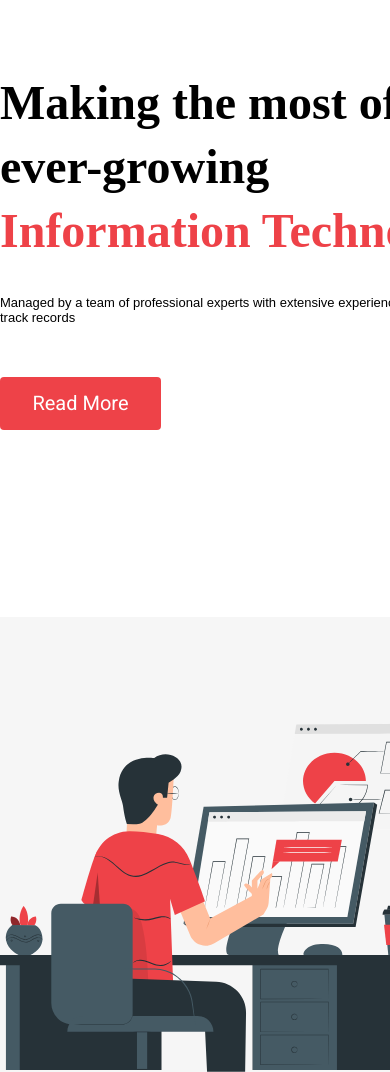
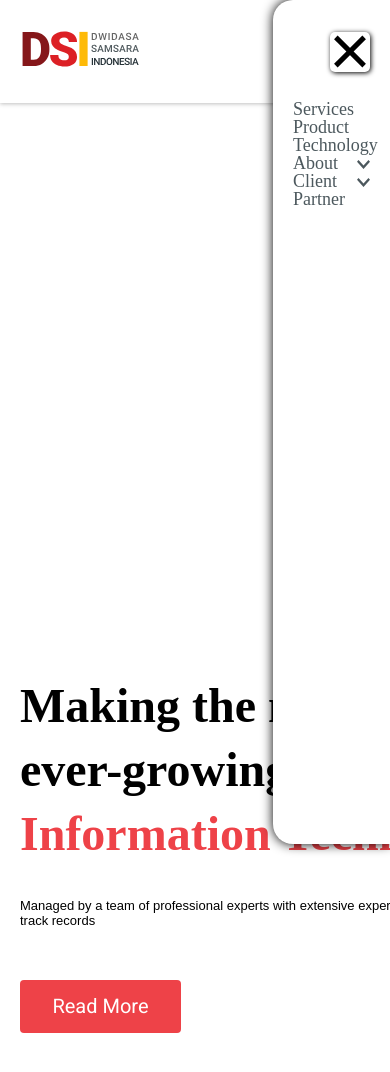
Before and after one commit to HeorhiiVeresenko/DSI-site-normal, a plain HTML site: page index.html in a window 390 px wide. Shown: the top 1072 px of the page. Drawn offline with Linux system fonts and the light colour scheme.

Commit message:
init: new

```diff
--- a/index.html
+++ b/index.html
@@ -7,10 +7,41 @@
     <link rel="preconnect" href="https://fonts.googleapis.com">
     <link rel="preconnect" href="https://fonts.gstatic.com" crossorigin>
     <link href="https://fonts.googleapis.com/css2?family=Roboto:ital,wght@0,100;0,300;0,400;0,500;0,700;0,900;1,100;1,300;1,400;1,500;1,700;1,900&display=swap" rel="stylesheet">
+    <link rel="stylesheet" href="./style/recet.css">
     <link rel="stylesheet" href="./style/style.css">
-    <link rel="stylesheet" href="./style/recet.css">
+    <link rel="stylesheet" href="./style/media.css">
+    <script defer src="./scripts/main.js"></script>
 </head>
 <body>
+    <section class="header-section">
+        <div class="conteiner">
+            <header>
+                <div class="logo">
+                    <img src="./img/logo.svg" alt="">
+                </div>
+                <nav class="navigation active">
+                    <div class="burger-button">
+                        <div class="burger-line one"></div>
+                        <div class="burger-line two"></div>
+                        <div class="burger-line three"></div>
+                    </div>
+                    <ul class="menu">
+                        <li class="menu-item"><a href="#">Services</a></li>
+                        <li class="menu-item"><a href="#">Product</a></li>
+                        <li class="menu-item"><a href="#">Technology</a></li>
+                        <li class="menu-item drop-menu"><a href="#">About</a></li>
+                        <li class="menu-item drop-menu"><a href="#">Client</a></li>
+                        <li class="menu-item"><a href="#">Partner</a></li>
+                    </ul>
+                </nav>
+                <div class="header-icon">
+                    <a href="#"><img src="./img/logo1.svg" alt=""></a>
+                    <a href="#"><img src="./img/logo2.svg" alt=""></a>
+                    <a href="#"><img src="./img/logo3.svg" alt=""></a>
+                </div>
+            </header>
+        </div>
+    </section>
     <section class="first-section">
         <div class="conteiner">
             <div class="first-section-wrap">
--- /dev/null
+++ b/scripts/main.js
@@ -0,0 +1,6 @@
+const nav = document.querySelector(".navigation")
+const burgerBtn = document.querySelector(".burger-button")
+
+burgerBtn.addEventListener("click", () => {
+    nav.classList.toggle("active")
+})
--- /dev/null
+++ b/style/media.css
@@ -0,0 +1,80 @@
+@media screen and (max-width: 1200px){
+    .conteiner{
+        padding: 0 20px;
+    }
+}
+@media screen and (max-width: 992px){
+    .first-section{
+        margin-top: 500px;
+    }
+    .header-icon{
+        display: none;
+    }
+    nav{
+        position: relative;
+        width: 100%;
+        transition: 0.5s;
+    }
+
+    .burger-button{
+        width: 40px;
+        height: 40px;
+        box-shadow: 1px 1px 5px;
+        border-radius: 5px;
+        cursor: pointer;
+        margin-left: auto;
+        position: relative;
+        overflow: hidden;
+        z-index: 10;
+    }
+    .burger-line{
+        width: 100%;
+        height: 5px;
+        background: black;
+        position: absolute;
+    }
+    .burger-line.one{
+        top: 0;
+    }
+    .burger-line.two{
+        top: calc(50% - 3px);
+    }
+    .burger-line.three{
+        bottom: 0;
+    }
+
+    .menu{
+        display: block;
+        position: fixed;
+        box-shadow: 0 0 12px;
+        padding: 20px;
+        border-radius: 20px 0 0 20px;
+        background: #fff;
+        top: 0;
+        height: 100vh;
+        width: 30%;
+        right: -100%;
+        padding-top: 100px;
+        transition: 0.5s;
+    }
+    .navigation.active .burger-line{
+        top: calc(50% - 3px);
+        transition: 0.5s;
+    }
+    .navigation.active .one{
+        transform: rotate(45deg);
+        transition: 0.5s;
+    }
+    .navigation.active .two{
+        display: none;
+        transition: 0.5s;
+    }
+    .navigation.active .three{
+        transform: rotate(-45deg);
+        transition: 0.5s;
+    }
+    .navigation.active .menu{
+        right: 0;
+        transition: 0.5s;
+    }
+}
--- a/style/style.css
+++ b/style/style.css
@@ -149,3 +149,45 @@
     text-align: center;
     padding-top: 22px;
 }
+.header-section{
+    padding: 22px 0;
+    box-shadow: 0 1px 4px rgba(0, 0, 0, 0.25);
+}
+.logo{
+    width: 120px;
+}
+header{
+    display: flex;
+    justify-content: space-between;
+    align-items: center;
+}
+.menu{
+    display: flex;
+    gap: 50px;
+}
+.menu a{
+    color: rgba(31, 46, 53, 0.8);
+    font-size: 18px;
+}
+.drop-menu{
+    padding-right: 21px;
+    position: relative;
+}
+.drop-menu::before{
+    content: " ";
+    position: absolute;
+    width: 13px;
+    height: 9px;
+    background: url(../img/arrow.svg) no-repeat center/cover;
+    right: 0;
+    top: 6px;
+    transition: 1s;
+}
+.drop-menu:hover.drop-menu::before{
+    transform: rotate(180deg);
+}
+.header-icon{
+    display: flex;
+    align-items: center;
+    gap: 24px;
+}
```
Also changed, not shown: img/arrow.svg (added), img/logo.svg (added), img/logo1.svg (added), img/logo2.svg (added), img/logo3.svg (added).
